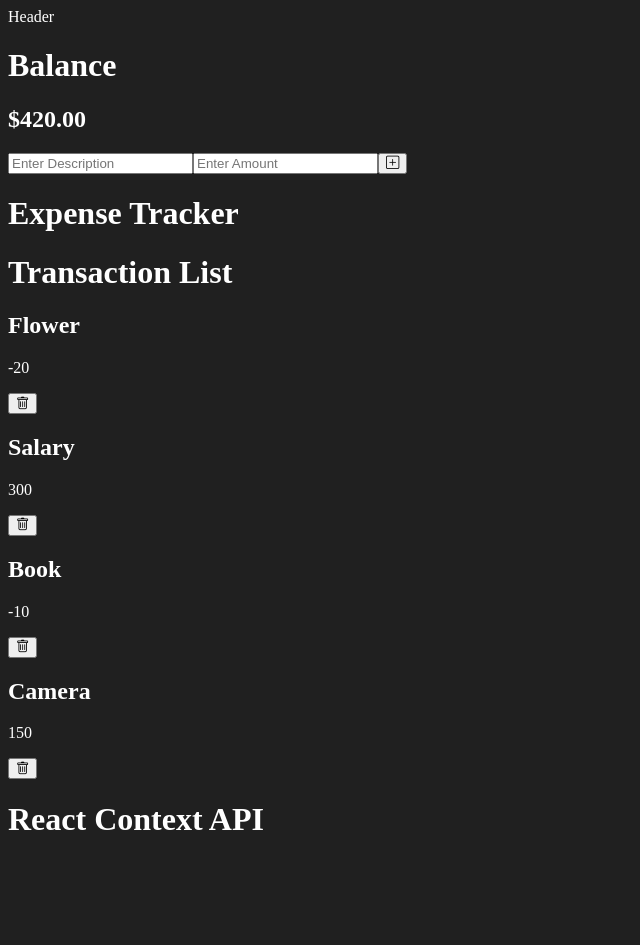
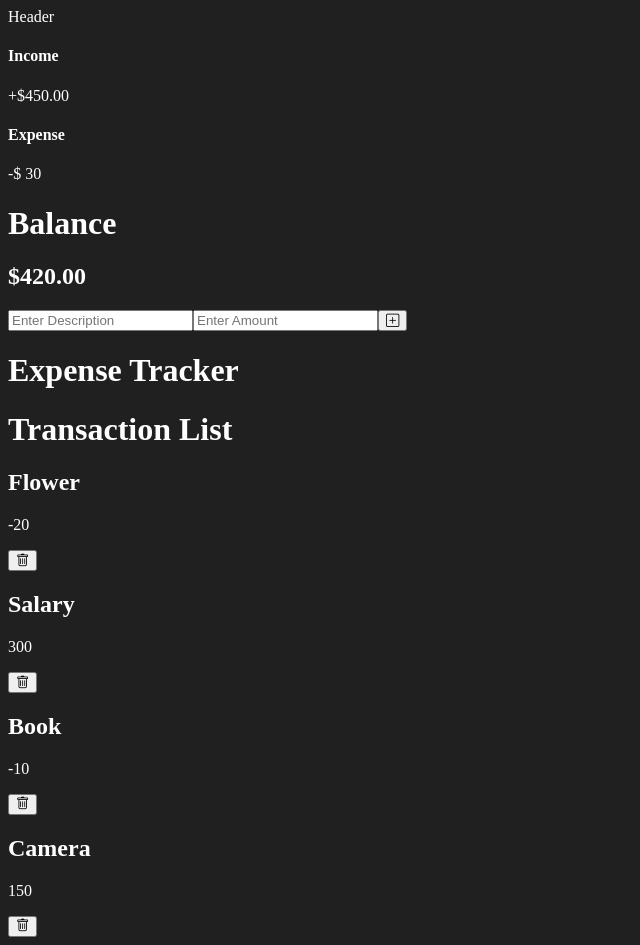
Before and after one commit to Kai-Al/Gastos-React, a React (Vite) app: page / in a window 1280 px wide. Shown: the whole page, without its empty margins (0-640 px from the left). Before the commit the page ends 859 px from the top, so only its background shows below. Built offline with nearby package versions, Linux system fonts and the light colour scheme.

Commit message:
Feat: Income and Expenses

```diff
--- a/src/App.jsx
+++ b/src/App.jsx
@@ -3,17 +3,18 @@ import Header from "./components/Header";
 import Balance from "./components/Balance";
 import TransactionForm from "./components/Transactions/TransactionForm";
 import TransactionList from "./components/Transactions/TransactionList";
+import IncomeExpenses from "./components/IncomeExpenses";
 
 function App() {
   return (
     <GlobalProvider>
       <div className="App">
         <Header />
+        <IncomeExpenses />
         <Balance />
         <TransactionForm />
         <h1>Expense Tracker</h1>
         <TransactionList />
-        <h1>React Context API</h1>
       </div>
     </GlobalProvider>
   );
--- /dev/null
+++ b/src/components/IncomeExpenses.jsx
@@ -0,0 +1,36 @@
+import { useGlobalState } from "../context/GlobalState";
+
+function IncomeExpenses() {
+  const { transactions } = useGlobalState();
+
+  const amounts = transactions.map((transaction) => transaction.amount);
+
+  const incomes = amounts
+    .filter((item) => item > 0)
+    .reduce((acc, item) => (acc += item), 0)
+    .toFixed(2);
+
+  const expenses = amounts
+    .filter((item) => item < 0)
+    .reduce((acc, item) => (acc += item), 0)
+    .toFixed(2);
+
+  return (
+    <div className="inc-exp-container">
+      <div>
+        <h4>Income</h4>
+        <p id="money-plus" className="money plus">
+          +${incomes}
+        </p>
+      </div>
+      <div>
+        <h4>Expense</h4>
+        <p id="money-minus" className="money minus">
+          -$ {Math.abs(expenses)}
+        </p>
+      </div>
+    </div>
+  );
+}
+
+export default IncomeExpenses;
```
